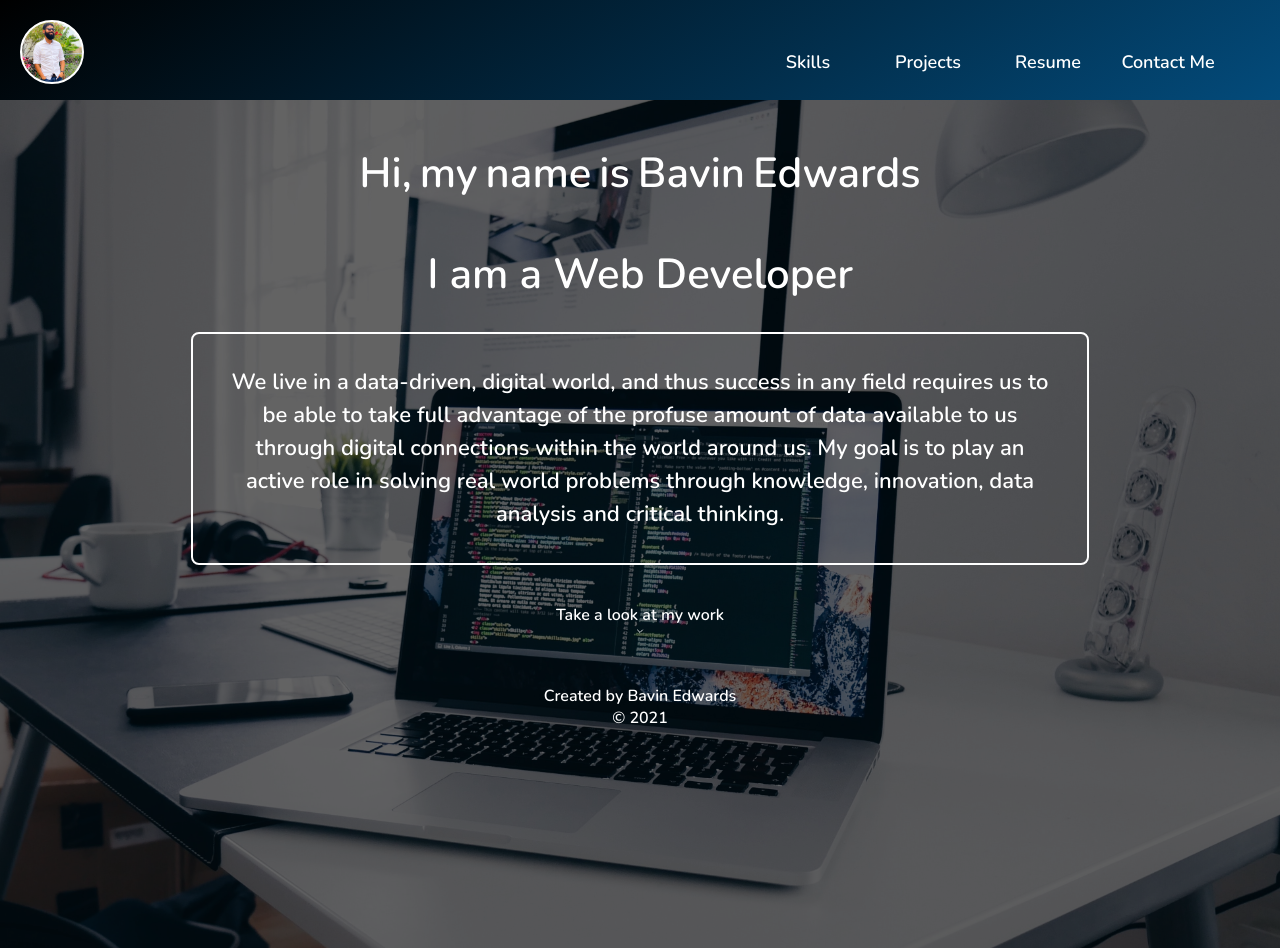
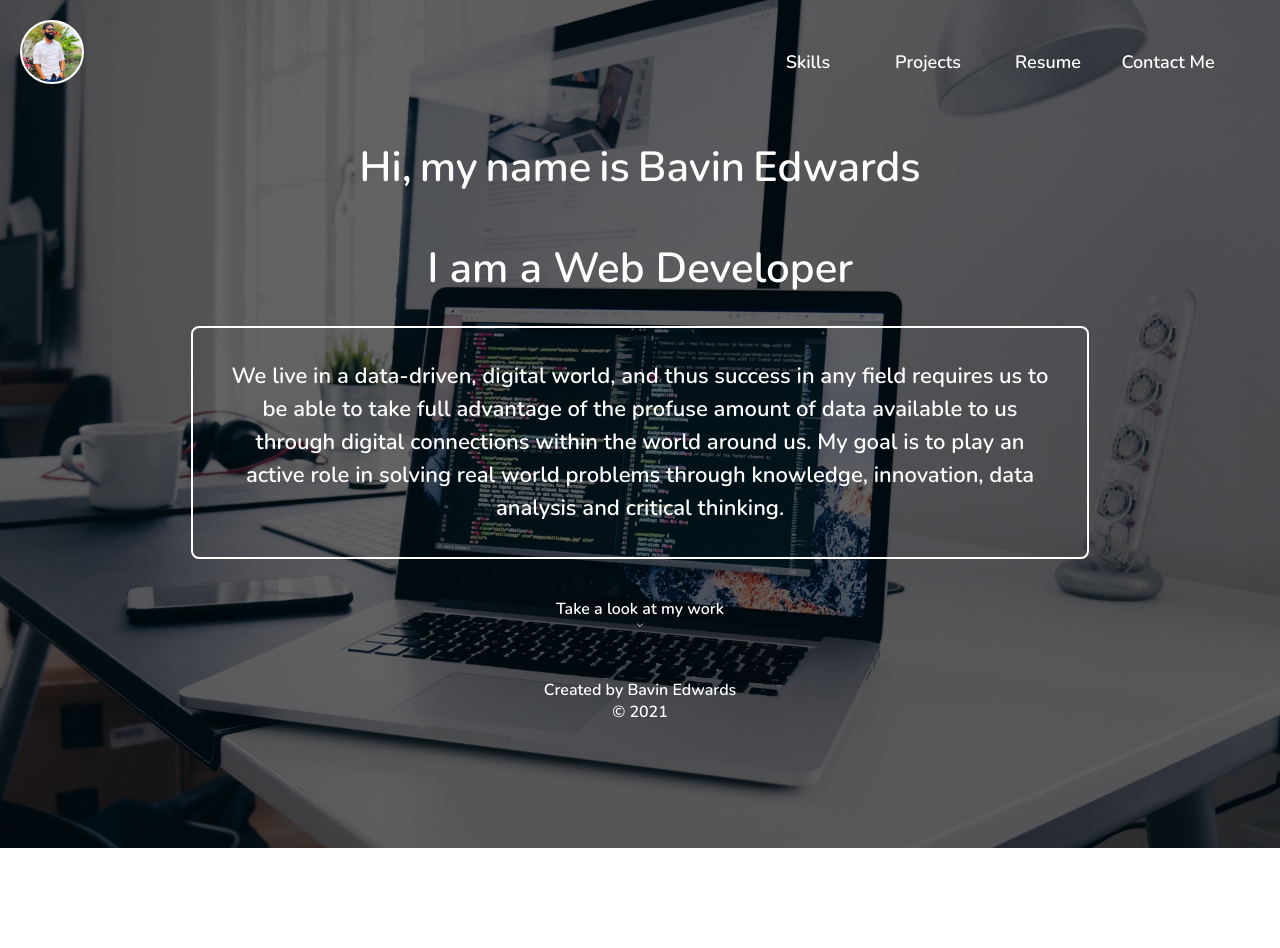
Before and after one commit to zerico007/profile, a React (Create React App) app: page / in a window 1280 px wide. After the commit the page ends 848 px from the top, so only its background shows below. Built offline with nearby package versions, Linux system fonts and the light colour scheme.

Commit message:
transparent nav!

```diff
--- a/src/components/App.js
+++ b/src/components/App.js
@@ -13,17 +13,18 @@ import smoothscroll from "smoothscroll-polyfill";
 
 const ContainerDiv = styled.div`
   position: absolute;
-  top: 100px;
+  top: 0;
   width: 100vw;
   height: auto;
   min-height: 100vh;
-  padding-bottom: 3rem;
+  box-sixing: border-box;
   background-image: url(${heroPic});
   background-position: center center;
   background-repeat: no-repeat;
   background-attachment: fixed;
   background-size: cover;
   background-blend-mode: overlay;
+  padding-bottom: 3rem;
 `;
 
 const Background = styled.div`
@@ -79,15 +80,15 @@ function App() {
 
   return (
     <>
-      <NavBar
-        mobile={mobile}
-        setRoute={setRoute}
-        route={route}
-        tablet={tablet}
-      />
-      <UpButton scrollToTopOfPage={scrollToTopOfPage} />
       <ContainerDiv>
         <Background />
+        <NavBar
+          mobile={mobile}
+          setRoute={setRoute}
+          route={route}
+          tablet={tablet}
+        />
+        <UpButton scrollToTopOfPage={scrollToTopOfPage} />
         {route === "home" && (
           <Home mobile={mobile} orientation={orientation} setRoute={setRoute} />
         )}
--- a/src/components/NavBar.js
+++ b/src/components/NavBar.js
@@ -1,19 +1,21 @@
-import React, { useRef, useState } from "react";
+import React, { useRef, useState, useEffect } from "react";
 import styled from "@emotion/styled";
 import { Check } from "react-feather";
 import profilePic from "../assets/profilePic.jpg";
 import wave from "../assets/wave-haikei.svg";
 
 const NavDiv = styled.div`
-  position: absolute;
+  position: relative;
   left: 0;
   top: 0;
+  opacity: ${(props) => (props.scrolled ? "0" : "1")}
   width: 100%;
-  height: 120px;
+  height: 94px;
   padding: 20px;
   z-index: 10;
   box-sizing: border-box;
   border-bottom: none;
+  background: ${(props) => (props.mobileSite ? "rgba(0, 0, 0, 0.8)" : "none")};
 `;
 
 const ImgDiv = styled.div`
@@ -72,29 +74,39 @@ const NavButton = styled.div`
   line-height: 1.5rem;
 `;
 
+const NavBar = ({ mobile, setRoute, route, tablet }) => {
+  const [showNav, setShowNav] = useState(false);
+  const [nav, setNav] = useState(false);
+  const [scrolled, setScrolled] = useState(false);
+
   const mobileDivStyles = {
     position: "fixed",
     left: "0",
     paddingLeft: "40px",
     paddingTop: "10px",
-  top: "94px",
+    top: scrolled ? "0px" : "94px",
     display: "flex",
     alignItems: "flex-start",
     flexDirection: "column",
     zIndex: "100",
     width: "110vw",
     transform: "translateX(-5px)",
-  background: "var(--main-blue)",
+    background: "rgba(0,0,0,0.8)",
     backgroundSize: "cover",
     backgroundRepeat: "no-repeat",
-  height: "90vh",
+    height: "100vh",
   };
 
-const NavBar = ({ mobile, setRoute, route, tablet }) => {
-  const [showNav, setShowNav] = useState(false);
-  const [nav, setNav] = useState(false);
+  const isDisabled = !nav && showNav;
 
-  const isDisabled = !nav && showNav;
+  const handleScroll = () => {
+    window.scrollY > 0 ? setScrolled(true) : setScrolled(false);
+  };
+
+  useEffect(() => {
+    window.addEventListener("scroll", handleScroll);
+    return () => window.removeEventListener("scroll", handleScroll);
+  }, []);
 
   const handleMobileNavClick = () => {
     setNav(!nav);
@@ -114,7 +126,7 @@ const NavBar = ({ mobile, setRoute, route, tablet }) => {
   const mobileNavRef = useRef();
 
   return (
-    <NavDiv>
+    <NavDiv mobileSite={mobile}>
       <ImgDiv
         onClick={() => {
           setRoute("home");
--- a/src/index.css
+++ b/src/index.css
@@ -5,10 +5,7 @@
 body {
   margin: 0;
   font-family: "Nunito", sans-serif;
-  background: var(--main-blue);
-  height: 100%;
-  background-repeat: no-repeat;
-  background-attachment: fixed;
+  height: auto;
   -webkit-font-smoothing: antialiased;
   -moz-osx-font-smoothing: grayscale;
 }
```
Lines whose indentation alone changed are shown as unchanged.
